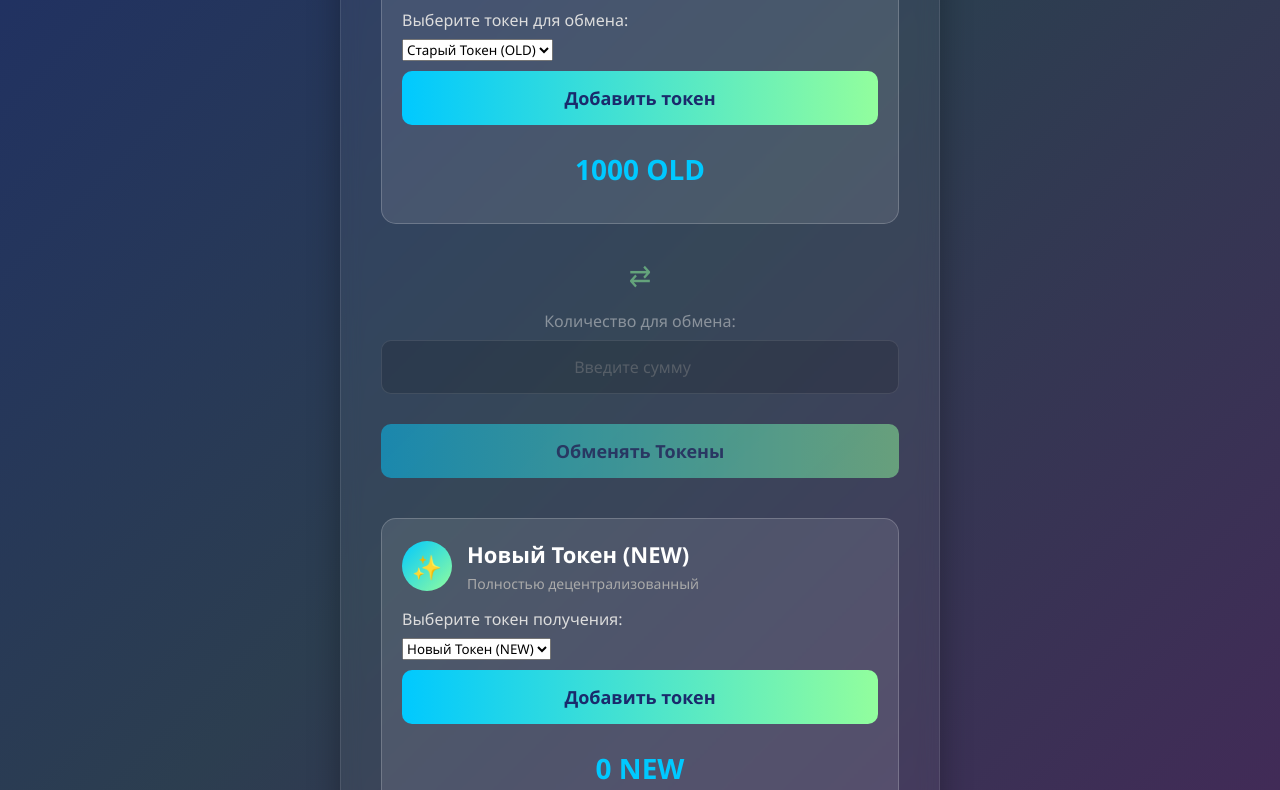
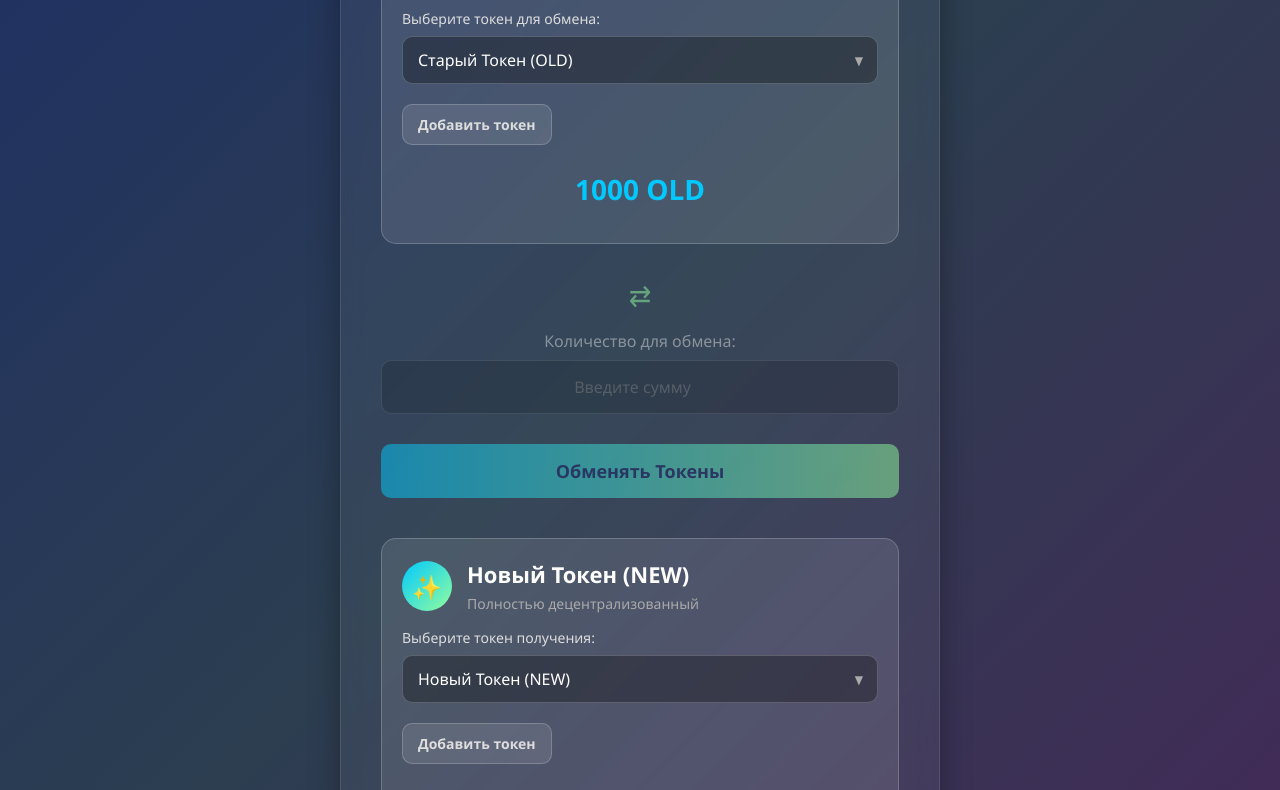
Before and after one commit to LeksLuter/exchange_token, a website: page index.html in a window 1280 px wide. Shown: the part 601-1391 px from the top of the page. Drawn offline with Linux system fonts and the light colour scheme.

Commit message:
фикс

```diff
--- a/css/styles.css
+++ b/css/styles.css
@@ -193,6 +193,83 @@ body {
 .token-info p {
   color: #aaa;
   font-size: 14px;
+}
+
+.token-selector {
+  margin-bottom: 15px;
+}
+
+.token-selector label {
+  display: block;
+  margin-bottom: 8px;
+  color: #ddd;
+  font-size: 14px;
+}
+
+/* Стили для обертки селекта */
+.select-wrapper {
+  position: relative;
+  display: inline-block;
+  width: 100%;
+  margin-bottom: 10px;
+}
+
+.select-wrapper::after {
+  content: "▼";
+  font-size: 12px;
+  position: absolute;
+  top: 50%;
+  right: 15px;
+  transform: translateY(-50%);
+  pointer-events: none;
+  color: #aaa;
+}
+
+/* Стили для самого селекта */
+.token-select {
+  width: 100%;
+  padding: 12px 40px 12px 15px;
+  /* Добавляем padding справа для стрелки */
+  border-radius: 10px;
+  border: 1px solid rgba(255, 255, 255, 0.2);
+  background: rgba(0, 0, 0, 0.3);
+  color: white;
+  font-size: 16px;
+  appearance: none;
+  /* Убираем стандартную стрелку */
+  -webkit-appearance: none;
+  -moz-appearance: none;
+  cursor: pointer;
+  transition: border-color 0.2s;
+}
+
+.token-select:focus {
+  outline: none;
+  border-color: #00c9ff;
+}
+
+.token-select option {
+  background-color: #2c3e50;
+  /* Темный фон для опций */
+  color: white;
+}
+
+.add-token-btn {
+  width: auto;
+  padding: 10px 15px;
+  font-size: 14px;
+  background: rgba(255, 255, 255, 0.1);
+  color: #ddd;
+  border: 1px solid rgba(255, 255, 255, 0.2);
+}
+
+.add-token-btn:hover {
+  background: rgba(255, 255, 255, 0.2);
+  box-shadow: 0 2px 8px rgba(0, 0, 0, 0.2);
+}
+
+.add-token-btn:active {
+  transform: translateY(0);
 }
 
 .balance {
@@ -462,6 +539,11 @@ input:focus {
   .instructions {
     font-size: 12px;
   }
+
+  .token-select {
+    font-size: 15px;
+    padding: 10px 35px 10px 12px;
+  }
 }
 
 @media (max-width: 480px) {
@@ -519,6 +601,11 @@ input:focus {
   .transaction-amount {
     font-size: 14px;
   }
+
+  .token-select {
+    font-size: 14px;
+    padding: 10px 30px 10px 10px;
+  }
 }
 
 @media (max-width: 360px) {
@@ -544,6 +631,11 @@ input:focus {
     font-size: 14px;
     padding: 10px;
     min-height: 40px;
+  }
+
+  .token-select {
+    font-size: 13px;
+    padding: 8px 25px 8px 8px;
   }
 }
 
@@ -663,23 +755,33 @@ input {
 }
 
 .modal {
-  display: none; /* Скрыто по умолчанию */
-  position: fixed; /* Остается на месте при прокрутке */
-  z-index: 1000; /* Находится поверх других элементов */
+  display: none;
+  /* Скрыто по умолчанию */
+  position: fixed;
+  /* Остается на месте при прокрутке */
+  z-index: 1000;
+  /* Находится поверх других элементов */
   left: 0;
   top: 0;
-  width: 100%; /* Полная ширина */
-  height: 100%; /* Полная высота */
-  overflow: auto; /* Прокрутка при необходимости */
-  background-color: rgba(0,0,0,0.5); /* Полупрозрачный черный фон */
-  backdrop-filter: blur(2px); /* Размытие фона */
+  width: 100%;
+  /* Полная ширина */
+  height: 100%;
+  /* Полная высота */
+  overflow: auto;
+  /* Прокрутка при необходимости */
+  background-color: rgba(0, 0, 0, 0.5);
+  /* Полупрозрачный черный фон */
+  backdrop-filter: blur(2px);
+  /* Размытие фона */
   animation: fadeIn 0.3s ease-out;
 }
 
 /* Содержимое модального окна */
 .modal-content {
-  background: rgba(30, 30, 40, 0.95); /* Темный фон содержимого */
-  margin: 5% auto; /* 5% от верха и по центру */
+  background: rgba(30, 30, 40, 0.95);
+  /* Темный фон содержимого */
+  margin: 5% auto;
+  /* 5% от верха и по центру */
   padding: 25px;
   border-radius: 15px;
   border: 1px solid rgba(255, 255, 255, 0.1);
@@ -691,10 +793,16 @@ input {
 }
 
 @keyframes modalOpen {
-  from { transform: translateY(-50px); opacity: 0; }
-  to { transform: translateY(0); opacity: 1; }
+  from {
+    transform: translateY(-50px);
+    opacity: 0;
+  }
+
+  to {
+    transform: translateY(0);
+    opacity: 1;
+  }
 }
-
 
 /* Кнопка закрытия */
 .close {
--- a/index.html
+++ b/index.html
@@ -1,6 +1,5 @@
-<!-- index.html -->
+<html lang="ru">
 
-<html lang="ru">
 <head>
   <meta charset="UTF-8" />
   <meta name="viewport" content="width=device-width, initial-scale=1.0, maximum-scale=1.0, user-scalable=no" />
@@ -9,6 +8,7 @@
   <!-- Загружаем ethers.js из CDN перед основным скриптом приложения -->
   <script src="https://cdn.ethers.io/lib/ethers-5.7.umd.min.js" type="application/javascript"></script>
 </head>
+
 <body>
   <div class="container">
     <div class="header">
@@ -39,9 +39,11 @@
         </div>
         <div class="token-selector">
           <label for="oldTokenSelect">Выберите токен для обмена:</label>
+          <div class="select-wrapper">
             <select id="oldTokenSelect" class="token-select">
               <!-- Опции будут добавлены динамически -->
             </select>
+          </div>
           <button class="btn add-token-btn" id="addOldTokenBtn">Добавить токен</button>
         </div>
         <div class="balance" id="oldBalance">1000 OLD</div>
@@ -66,9 +68,11 @@
         </div>
         <div class="token-selector">
           <label for="newTokenSelect">Выберите токен получения:</label>
+          <div class="select-wrapper">
             <select id="newTokenSelect" class="token-select">
               <!-- Опции будут добавлены динамически -->
             </select>
+          </div>
           <button class="btn add-token-btn" id="addNewTokenBtn">Добавить токен</button>
         </div>
         <div class="balance" id="newBalance">0 NEW</div>
@@ -134,4 +138,5 @@
   <script src="js/ui.js"></script>
   <script src="js/app.js"></script>
 </body>
+
 </html>
```
Lines whose indentation alone changed are shown as unchanged.
